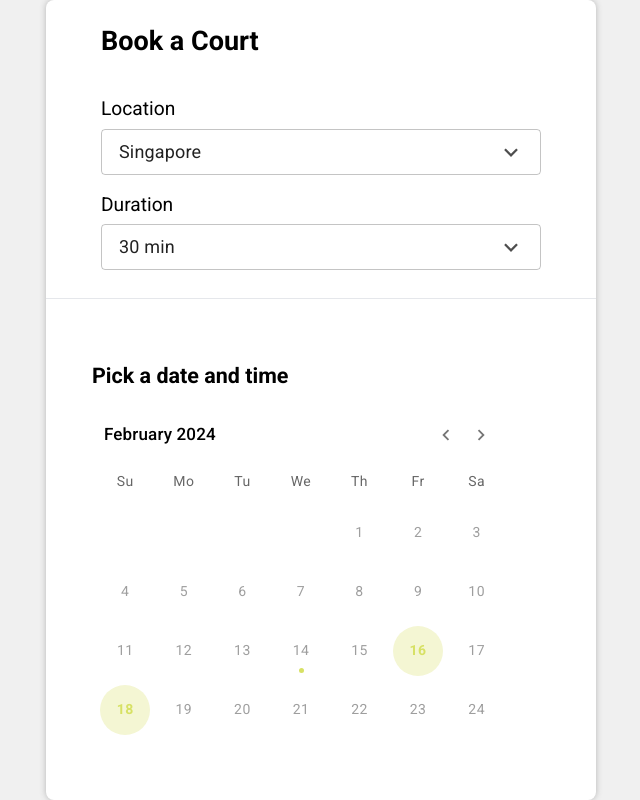
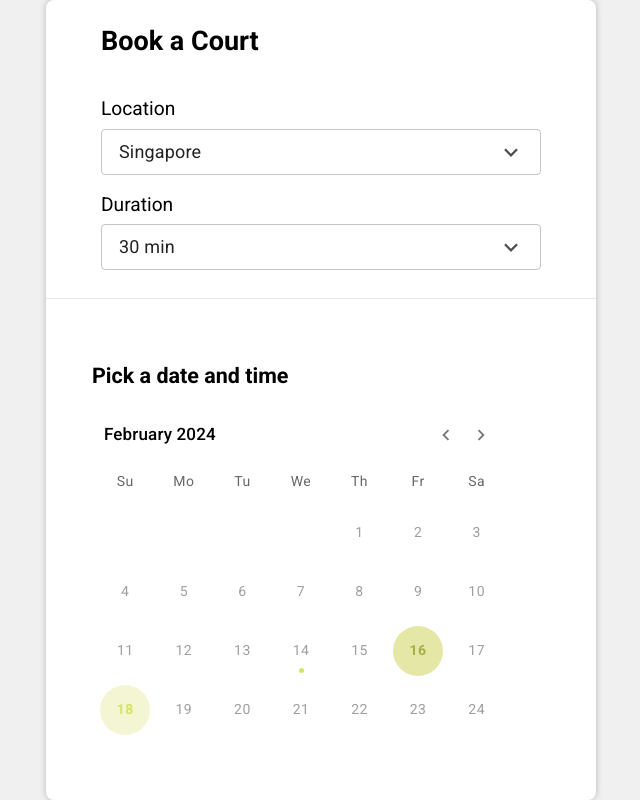
Before and after one commit to hmassareli/minthouse-booking, a Next.js app: page / in a window 1280 px wide. In both pictures the pointer is over the button "16". Shown: the whole page, without its empty margins (319-959 px from the left). Built offline with nearby package versions, Linux system fonts and the light colour scheme.

Commit message:
feat: add hover on available days

```diff
--- a/src/app/globals.css
+++ b/src/app/globals.css
@@ -7,6 +7,7 @@
   --background-rgb: 240, 240, 240;
   --green: 215, 225, 100;
   --green-light: 244, 246, 211;
+  --green-light-hover: 221 223 186;
 }
 
 @media (prefers-color-scheme: dark) {
@@ -56,6 +57,12 @@
   background-color: rgb(var(--green-light)) !important;
   color: rgb(var(--green)) !important;
   font-weight: 600 !important;
+  transition: all 0.1s ease-in-out;
+}
+
+.date-calendar .MuiPickersDay-root:not(.Mui-disabled):not(.Mui-selected):hover {
+  background-color: #e4e7a6 !important;
+  color: #a5ae47 !important;
 }
 .Mui-focused .MuiOutlinedInput-notchedOutline {
   border-color: rgb(var(--green)) !important;
```
